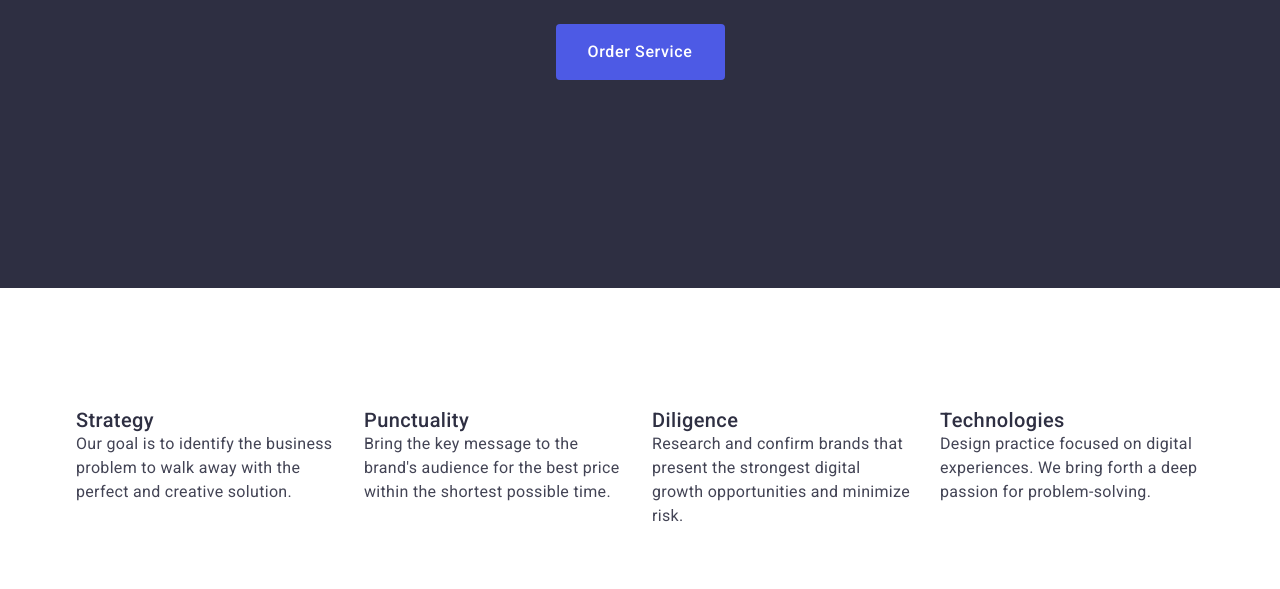
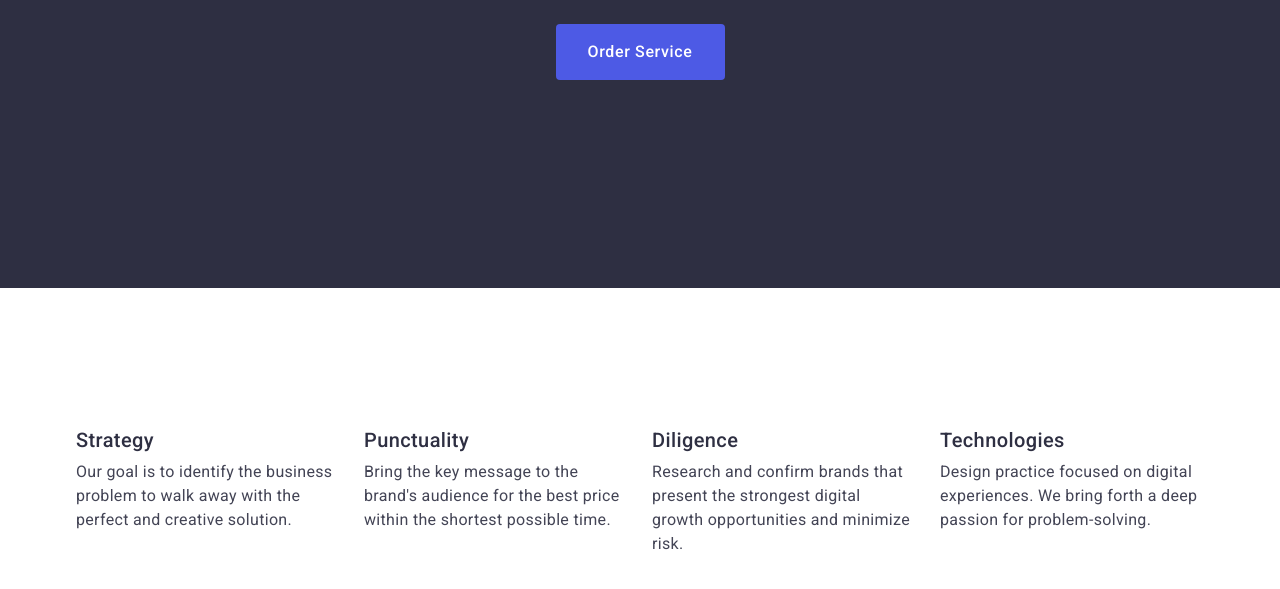
Before and after one commit to TatianaPoliszczuk/goit-markup-hw-03, a plain HTML site: page index.html in a window 1280 px wide. Shown: the part 405-994 px from the top of the page. Drawn offline with nearby package versions, Linux system fonts and the light colour scheme.

Commit message:
Update HTML and CSS files with new styles and structure

```diff
--- a/css/styles.css
+++ b/css/styles.css
@@ -176,7 +176,6 @@ ul, ol {
 
 .advantages-item {
   width: calc((100% - 72px) / 4);
-  border-radius: 8px;
 }
 
 
@@ -187,7 +186,6 @@ ul, ol {
   letter-spacing: 0.02em;
   color: #2e2f42;
   margin-bottom: 8px;
-  margin: 0;
 }
 
 .advantage-description {
```
